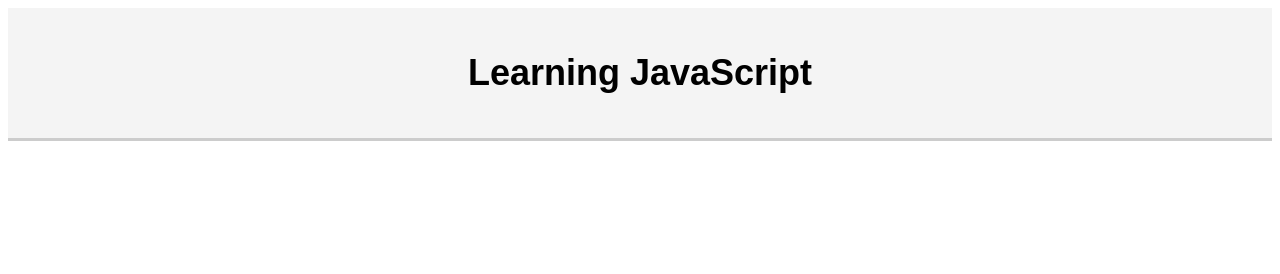
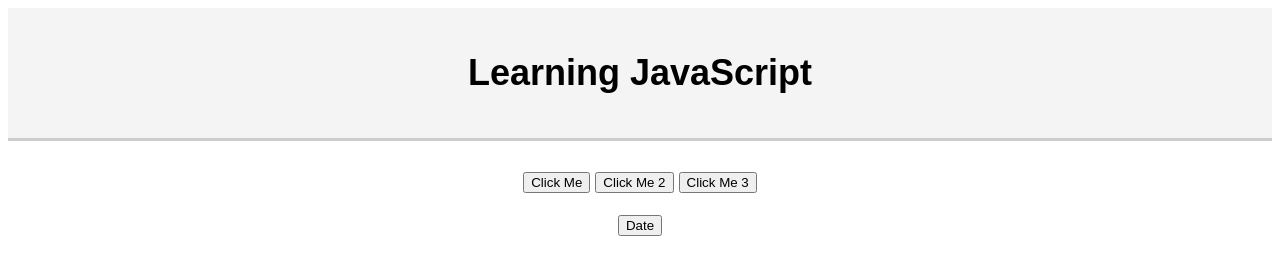
Before and after one commit to VarXIsNotEqualY/Js-basics, a plain HTML site: page index.html in a window 1280 px wide. Drawn offline with Linux system fonts and the light colour scheme.

Commit message:
Made some buttons

```diff
--- a/index.html
+++ b/index.html
@@ -6,12 +6,36 @@
 </head>
 <body>
 <div class='header'>
-	<h1>Learning JavaScript</h1>
+	<h1 id='heading'>Learning JavaScript</h1>
 </div>
 
 <div class='container'>
+	<button onclick="doClick()">Click Me</button>
+	<button onclick="cT(this)">Click Me 2</button>
+	<button onclick='cH1(this)'>Click Me 3</button>
+	<br>
+	<br>
+	<button onclick='date()'>Date</button>
+</div>
 
-</div>
+<h1 id='time'></h1>
+
+<script type="text/javascript">
+	function doClick(){
+		alert('You Clicked!');
+	}
+	function cT(id){
+		id.innerHTML = 'You Clicked!'
+	}
+	function cH1(id){
+		var heading = document.getElementById('heading')
+		heading.innerHTML = 'You Clicked!'
+	}
+	function date(){
+		var date = document.getElementById('time')
+		date.innerHTML = Date()
+	}
+</script>
 
 </body>
 </html>
```
